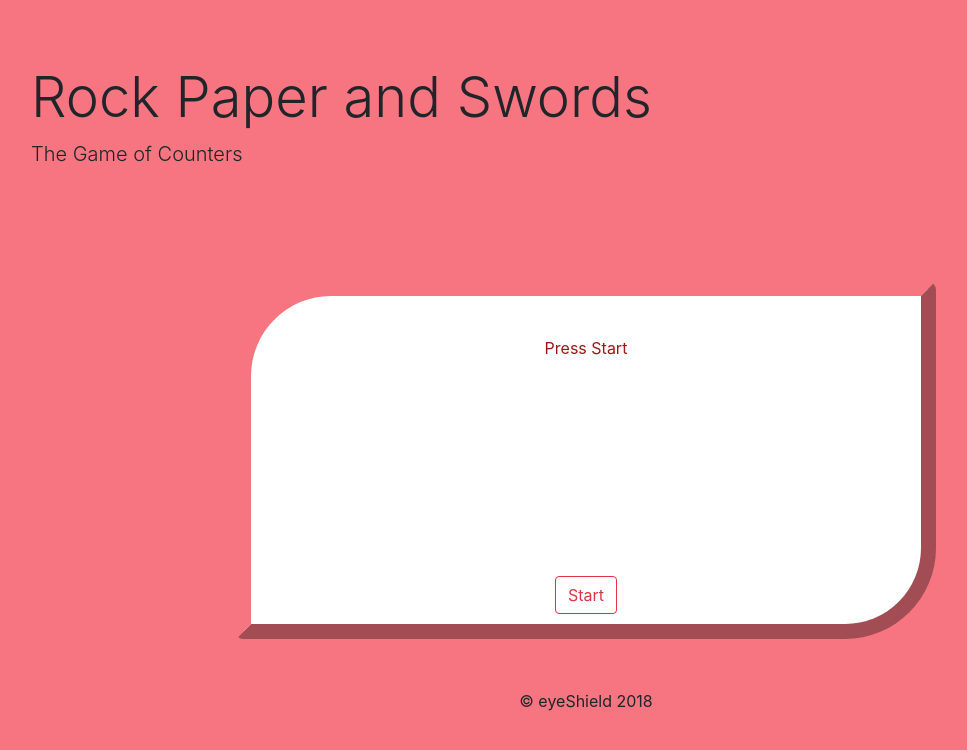
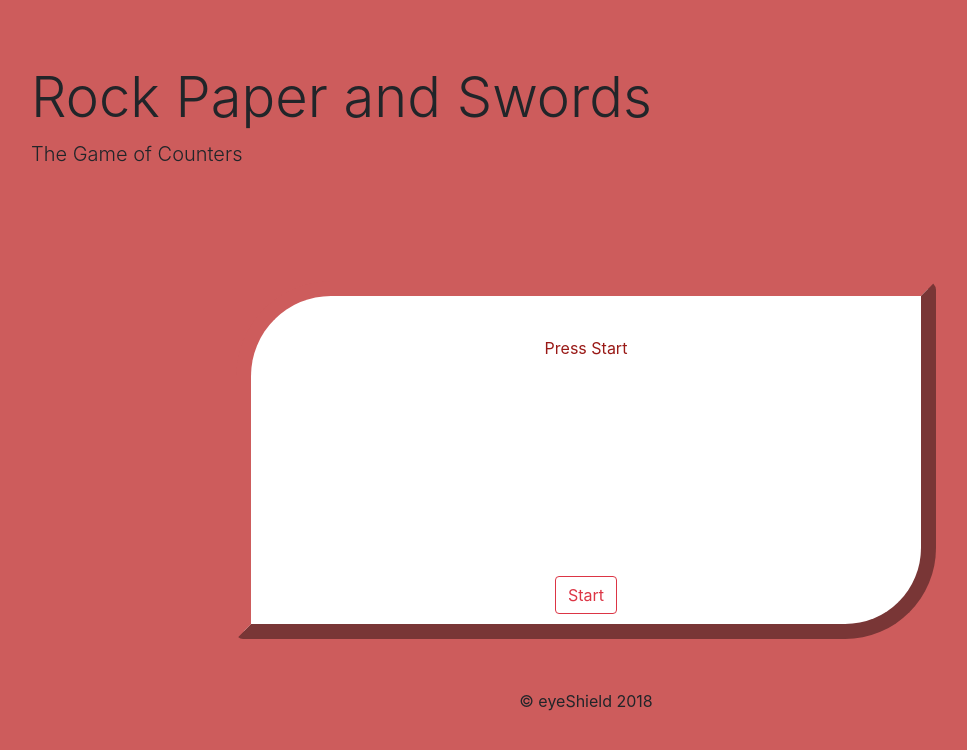
Before and after one commit to EyeShield-0/Rock-Paper-and-Swords, a plain HTML site: page index.html in a window 1280 px wide. Shown: the whole page, without its empty margins (54-1021 px from the left). Drawn offline with nearby package versions, Linux system fonts and the light colour scheme.

Commit message:
RPSwords - colourUpdate

```diff
--- a/assets/css/style.css
+++ b/assets/css/style.css
@@ -37,7 +37,7 @@
 
 }
 body{
-    background-color:#F67580;
+    background-color: indianred;
 }
 #score{
     display: none;
@@ -87,11 +87,11 @@ body{
     border-radius: 95px 9px 91px 7px;
     -moz-border-radius: 95px 9px 91px 7px;
     -webkit-border-radius: 95px 9px 91px 7px;
-    border: 15px outset #F67580;
+    border: 15px outset indianred;
 
 }
 #jumbotron{
-    background-color: #F67580;
+    background-color: indianred;
 }
 #copyright{
     margin-left: auto;
```
